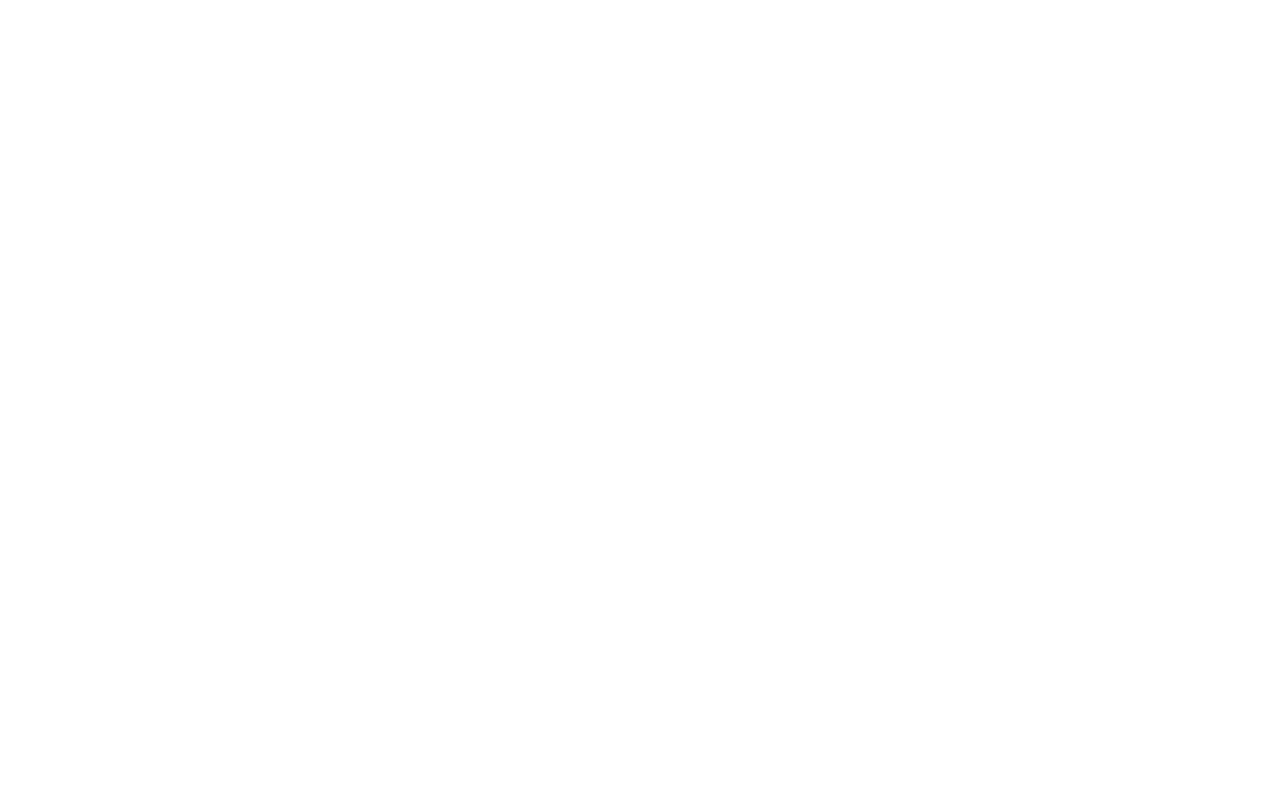
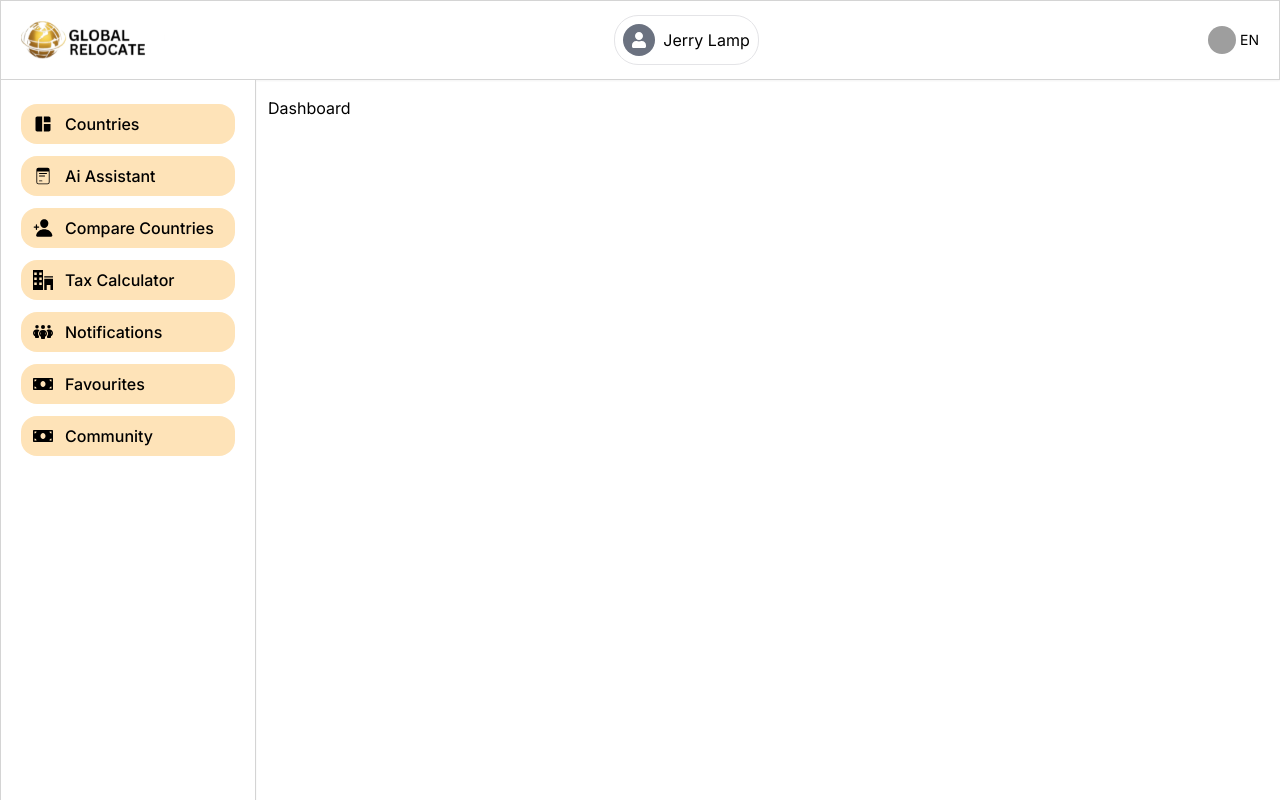
Before and after one commit to Global-Relocate/globalrelocatefrontend, a React (Vite) app: page /user/dashboard in a window 1280 px wide. Before the commit this address had no page. Built offline with nearby package versions, Linux system fonts and the light colour scheme; grey boxes are pictures that could not be loaded.

Commit message:
feat: admin layout initlization

```diff
--- a/src/App.jsx
+++ b/src/App.jsx
@@ -5,6 +5,7 @@ import Signup from "./pages/unauthenticated/Signup";
 import "./App.css";
 import ForgotPassword from "./pages/unauthenticated/ForgotPassword";
 import VerifyEmail from "./pages/unauthenticated/VerifyEmail";
+import Dashboard from "./pages/user/Dashboard";
 
 function App() {
   return (
@@ -14,6 +15,9 @@ function App() {
       <Route path="/signup" element={<Signup />} />
       <Route path="/forgotpassword" element={<ForgotPassword />} />
       <Route path="/verifymail" element={<VerifyEmail />} />
+
+      {/* Dashboard routes  */}
+      <Route path="/user/dashboard" element={<Dashboard />} />
     </Routes>
   );
 }
--- /dev/null
+++ b/src/components/layouts/DashboardLayout.jsx
@@ -0,0 +1,38 @@
+import { Link, Navigate } from "react-router-dom";
+import { useState, Fragment } from "react";
+import Sidebar from "../navigation/Sidebar";
+import DashNav from "../navigation/DashNav";
+
+import ProtectedRoute from "@/utils/ProtectedRoute";
+import { userSidebarItems } from "../../fakeDataStore";
+
+function DashboardLayout({ children }) {
+  const [navState, setNavState] = useState(false);
+
+  //   const navData = {
+  //     fullName: authState.user.name,
+  //     mail: authState.user.email,
+  //     profile: `https://api.dicebear.com/9.x/pixel-art/svg?seed=${authState.user.name}`,
+  //   };
+
+  return (
+    <ProtectedRoute>
+      <Fragment>
+        <DashNav
+          // title={title}
+          setNavState={setNavState}
+          // navData={navData}
+          navState={navState}
+        />
+        <div className="flex">
+          <Sidebar navData={userSidebarItems} navState={navState} />
+          <div className="ml-0 sm:ml-64 w-full min-h-screen flex flex-col">
+            <div className="px-3 pt-24 sm:px-3 w-full ">{children}</div>
+          </div>
+        </div>
+      </Fragment>
+    </ProtectedRoute>
+  );
+}
+
+export default DashboardLayout;
--- /dev/null
+++ b/src/components/navigation/DashNav.jsx
@@ -0,0 +1,41 @@
+import { GiHamburgerMenu } from "react-icons/gi";
+import { IoMdClose } from "react-icons/io";
+import SelectLanguages from "../drawers/SelectLanguages";
+import { FaUser } from "react-icons/fa";
+import logo from "../../assets/svg/logo.svg";
+
+function DashNav({ navState, setNavState }) {
+  return (
+    <div className="flex justify-between items-center h-20 px-5 bg-white text-black border border-[#D4D4D4] w-full shadow-sm fixed z-50 top-0">
+      <div className="flex items-center">
+        <div className="mr-2 block sm:hidden">
+          {!navState ? (
+            <GiHamburgerMenu
+              className="cursor-pointer"
+              onClick={() => setNavState(true)}
+            />
+          ) : (
+            <IoMdClose
+              className="cursor-pointer"
+              onClick={() => setNavState(false)}
+            />
+          )}
+        </div>
+        <div className="flex items-center">
+          <img src={logo} alt="logo" className="w-36" />
+        </div>
+      </div>
+
+      <div className="flex items-center justify-start space-x-2 p-2 rounded-3xl border">
+        <div className="flex text-white items-center justify-center h-8 w-8 rounded-full bg-gray-500">
+          <FaUser />
+        </div>
+        <span>Jerry Lamp</span>
+      </div>
+
+      <SelectLanguages />
+    </div>
+  );
+}
+
+export default DashNav;
--- /dev/null
+++ b/src/components/navigation/Sidebar.jsx
@@ -0,0 +1,73 @@
+import { useState } from "react";
+import { BiChevronDown, BiSignal4 } from "react-icons/bi";
+import { Link, useNavigate } from "react-router-dom";
+
+function Sidebar({ navData, navState }) {
+  const width = navState ? "w-64" : "w-0 sm:w-64";
+  const navigate = useNavigate();
+  const [openItemIndex, setOpenItemIndex] = useState(null);
+
+  const toggleDropdown = (index) => {
+    setOpenItemIndex(openItemIndex === index ? null : index);
+  };
+
+  function isActive(path) {
+    return window.location.href.includes(path);
+  }
+
+  return (
+    <div
+      className={`
+        fixed top-20 bottom-0 transition-width duration-500 overflow-hidden ${width}
+        bg-white text-black h-screen shadow-sm border border-[#D4D4D4] border-t-0 z-50 whitespace-nowrap
+      `}
+    >
+      <div className="w-full pt-6 px-5">
+        <ul className=" space-y-3">
+          {navData?.map((item, i) => (
+            <div key={i}>
+              <li
+                className={`
+                  flex items-center font-medium rounded-2xl pl-3 py-2 cursor-pointer
+                    transition-colors duration-200
+                  ${
+                    isActive(item.activeKey)
+                      ? "bg-teal-200 text-black"
+                      : "bg-[#FEE3B8] hover:border-white"
+                  }
+                `}
+                onClick={() =>
+                  item.dropDown ? toggleDropdown(i) : navigate(item.path)
+                }
+              >
+                <item.icon className="text-xl mr-3" />
+                {item.title}
+                {item.dropDown && (
+                  <span className="ml-auto text-lg">
+                    <BiChevronDown />
+                  </span>
+                )}
+              </li>
+              {item.dropDown && openItemIndex === i && (
+                <ul className="flex flex-col mt-2 pl-12 space-y-1">
+                  {item.dropDown.map((subItem, j) => (
+                    <li key={j}>
+                      <Link
+                        to={subItem.path}
+                        className="text-sm font-normal text-gray-300 hover:text-white py-1 block"
+                      >
+                        {subItem.title}
+                      </Link>
+                    </li>
+                  ))}
+                </ul>
+              )}
+            </div>
+          ))}
+        </ul>
+      </div>
+    </div>
+  );
+}
+
+export default Sidebar;
--- /dev/null
+++ b/src/fakeDataStore.js
@@ -0,0 +1,51 @@
+import { CiMemoPad } from "react-icons/ci";
+import { FaMoneyBill, FaUser } from "react-icons/fa";
+import { FaPeopleGroup } from "react-icons/fa6";
+import { ImOffice } from "react-icons/im";
+import { IoPersonAdd } from "react-icons/io5";
+import { MdSpaceDashboard } from "react-icons/md";
+
+export const userSidebarItems = [
+  {
+    title: "Countries",
+    activeKey: "/user/countries",
+    path: "/user/countries",
+    icon: MdSpaceDashboard,
+  },
+  {
+    title: "Ai Assistant",
+    activeKey: "/user/ai-assistant",
+    path: "/user/ai-assistant",
+    icon: CiMemoPad,
+  },
+  {
+    title: "Compare Countries",
+    activeKey: "/user/compare",
+    path: "/user/position",
+    icon: IoPersonAdd,
+  },
+  {
+    title: "Tax Calculator",
+    activeKey: "/admin/structure",
+    path: "/admin/structure",
+    icon: ImOffice,
+  },
+  {
+    title: "Notifications",
+    activeKey: "/admin/staffs",
+    path: "/admin/staffs",
+    icon: FaPeopleGroup,
+  },
+  {
+    title: "Favourites",
+    activeKey: "/admin/budgets",
+    path: "/admin/budgets",
+    icon: FaMoneyBill,
+  },
+  {
+    title: "Community",
+    activeKey: "/admin/budgets",
+    path: "/admin/budgets",
+    icon: FaMoneyBill,
+  },
+];
--- /dev/null
+++ b/src/pages/user/Dashboard.jsx
@@ -0,0 +1,12 @@
+import DashboardLayout from "@/components/layouts/DashboardLayout";
+import React from "react";
+
+function Dashboard() {
+  return (
+    <DashboardLayout>
+      <div className="text-black">Dashboard</div>
+    </DashboardLayout>
+  );
+}
+
+export default Dashboard;
--- /dev/null
+++ b/src/utils/ProtectedRoute.jsx
@@ -0,0 +1,10 @@
+import React from "react";
+import { Navigate } from "react-router-dom";
+
+export default function ProtectedRoute({ children }) {
+  const isTokenValid = true;
+  if (!isTokenValid) {
+    return <Navigate to="/login" />;
+  }
+  return <div>{children}</div>;
+}
```
